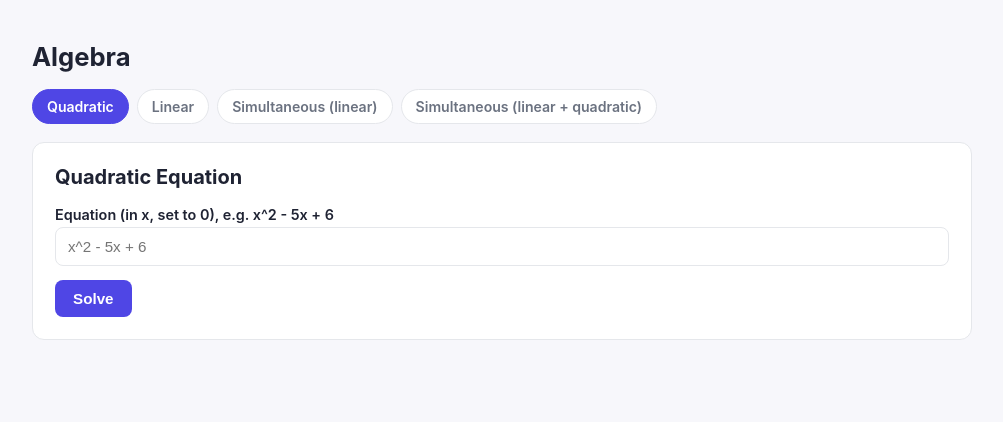
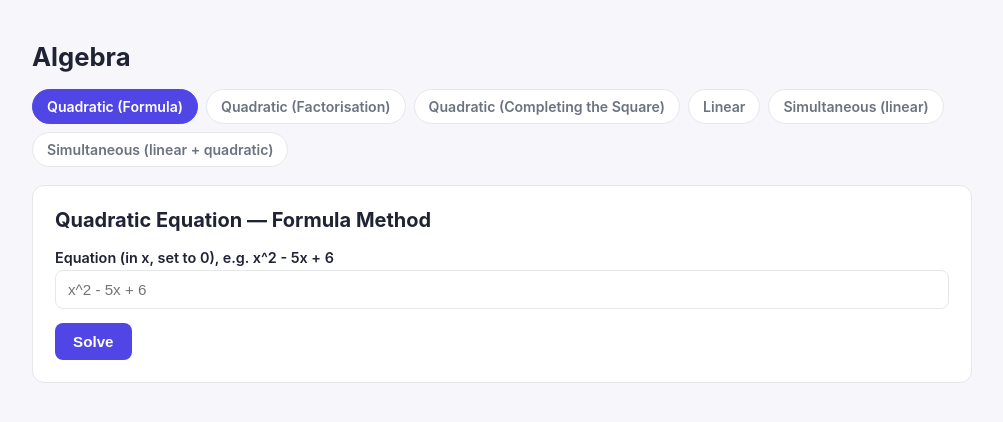
Before and after one commit to Anyidivine3588/maths_pwa, a Flask app: page /solve/algebra in a window 1280 px wide. Shown: the part 52-474 px from the top of the page, without its empty margins (138-1141 px from the left). Run offline with Flask 3, Linux system fonts and the light colour scheme; the visitor is signed in with stand-in values (Sample User, id 1); parts of the project's set-up code (start-up, migrations or seed data) failed here and were passed over.

Commit message:
Add Factorisation and Completing the Square methods for quadratics

```diff
--- a/templates/solve_algebra.html
+++ b/templates/solve_algebra.html
@@ -3,18 +3,38 @@
 <h1>Algebra</h1>
 
 <div class="tabs">
-  <div class="tab active" data-tab="quad" onclick="showTab('quad')">Quadratic</div>
+  <div class="tab active" data-tab="quad" onclick="showTab('quad')">Quadratic (Formula)</div>
+  <div class="tab" data-tab="quadfact" onclick="showTab('quadfact')">Quadratic (Factorisation)</div>
+  <div class="tab" data-tab="quadcs" onclick="showTab('quadcs')">Quadratic (Completing the Square)</div>
   <div class="tab" data-tab="lin" onclick="showTab('lin')">Linear</div>
   <div class="tab" data-tab="simlin" onclick="showTab('simlin')">Simultaneous (linear)</div>
   <div class="tab" data-tab="simmix" onclick="showTab('simmix')">Simultaneous (linear + quadratic)</div>
 </div>
 
 <div id="quad" class="panel active card">
-  <h2>Quadratic Equation</h2>
+  <h2>Quadratic Equation — Formula Method</h2>
   <label>Equation (in x, set to 0), e.g. x^2 - 5x + 6</label>
   <input type="text" id="quad_expr" placeholder="x^2 - 5x + 6">
   <button onclick="postSolve('/api/solve/algebra/quadratic', {expr: document.getElementById('quad_expr').value}, 'quad_out')">Solve</button>
   <div id="quad_out"></div>
+</div>
+
+<div id="quadfact" class="panel card">
+  <h2>Quadratic Equation — Factorisation</h2>
+  <p class="hint">Works when the quadratic factorises nicely over whole numbers (splitting the
+     middle term). If it doesn't, try Completing the Square or the Formula method instead.</p>
+  <label>Equation (in x, set to 0), e.g. x^2 - 5x + 6</label>
+  <input type="text" id="qf_expr" placeholder="x^2 - 5x + 6">
+  <button onclick="postSolve('/api/solve/algebra/quadratic-factorisation', {expr: document.getElementById('qf_expr').value}, 'qf_out')">Solve</button>
+  <div id="qf_out"></div>
+</div>
+
+<div id="quadcs" class="panel card">
+  <h2>Quadratic Equation — Completing the Square</h2>
+  <label>Equation (in x, set to 0), e.g. x^2 - 5x + 6</label>
+  <input type="text" id="qcs_expr" placeholder="x^2 - 5x + 6">
+  <button onclick="postSolve('/api/solve/algebra/quadratic-completing-square', {expr: document.getElementById('qcs_expr').value}, 'qcs_out')">Solve</button>
+  <div id="qcs_out"></div>
 </div>
 
 <div id="lin" class="panel card">
```
